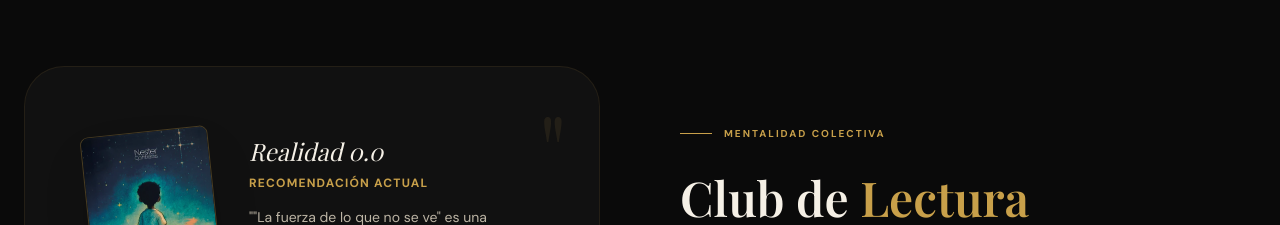
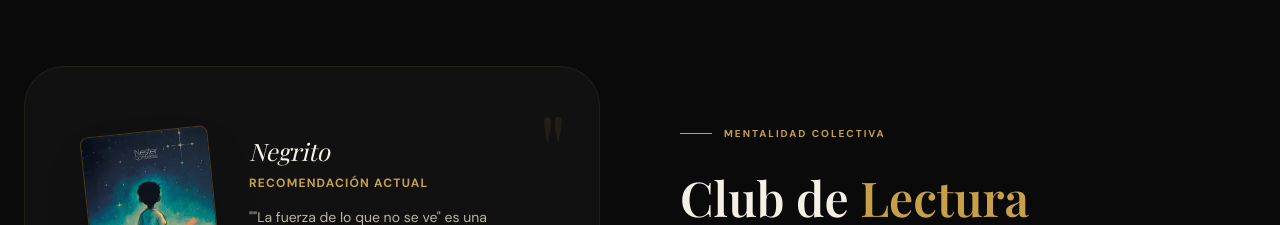
Before and after one commit to diegoroman5/MILENA-SANDOVAL, a React (Vite) app: page / in a window 1280 px wide. Shown: the part 6220-6445 px from the top of the page. Built offline with nearby package versions, Linux system fonts and the light colour scheme; a web font is replaced by a local one.

Commit message:
Update ReadingClub.tsx

```diff
--- a/components/ReadingClub.tsx
+++ b/components/ReadingClub.tsx
@@ -62,7 +62,7 @@ export const ReadingClub: React.FC = () => {
                   <img src="/images/libro-del-mes.png" alt="Lectura del Mes - Negrito" className="w-full h-full object-cover" />
                 </div>
                 <div className="pt-1">
-                  <h4 className="font-serif text-lg md:text-2xl text-cream mb-1 md:mb-2 italic">Realidad 0.0</h4>
+                  <h4 className="font-serif text-lg md:text-2xl text-cream mb-1 md:mb-2 italic">Negrito</h4>
                   <p className="text-[10px] md:text-xs text-gold font-bold tracking-widest uppercase mb-2 md:mb-4">Recomendación Actual</p>
                   <p className="text-cream-muted text-xs md:text-sm leading-relaxed hidden sm:block">
                     ""La fuerza de lo que no se ve" es una invitación a mirar tus propias batallas, a recordar que la vida no se trata de evitar tormentas, sino de atravesarlas con esperanza..
```
